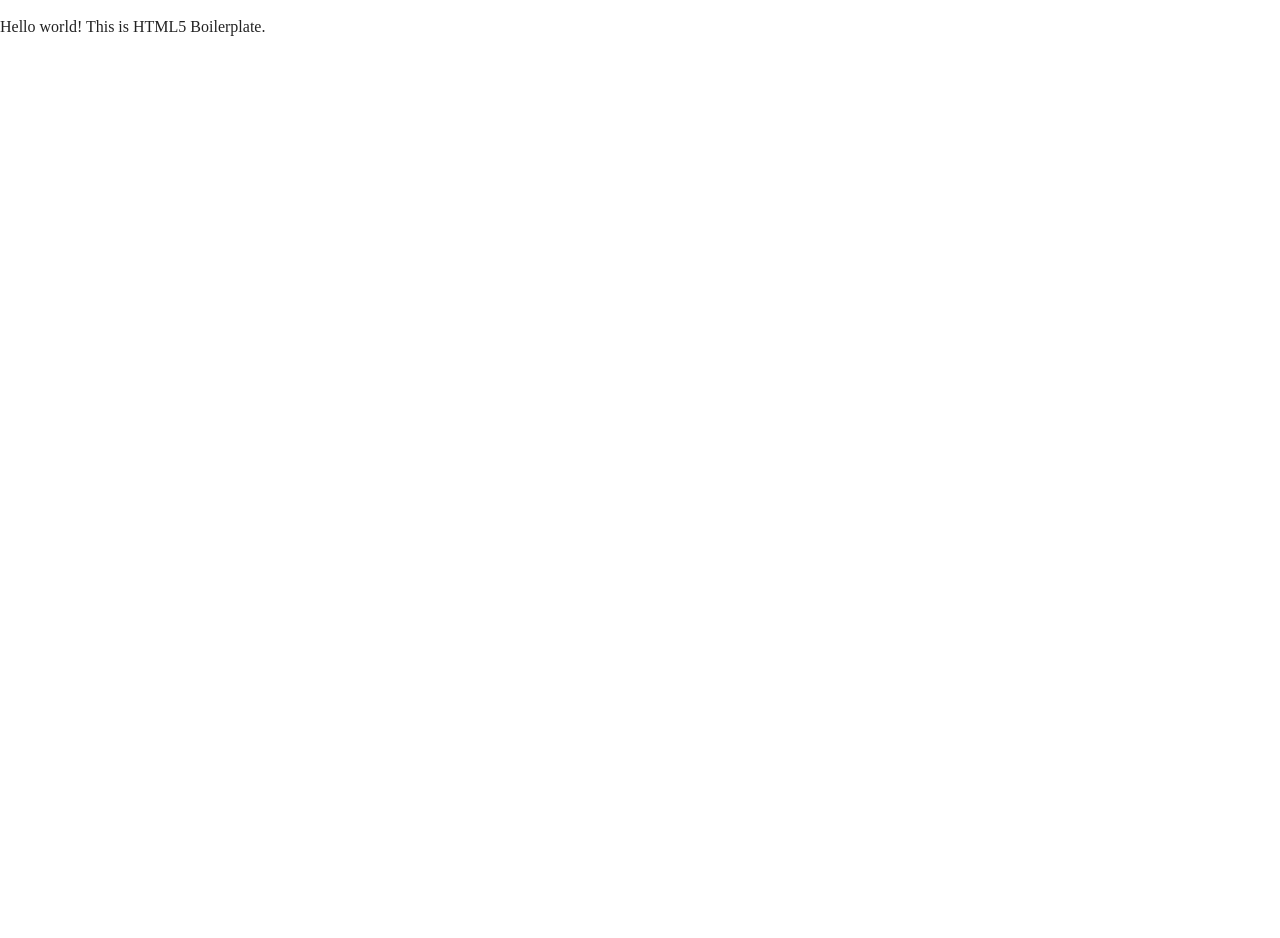
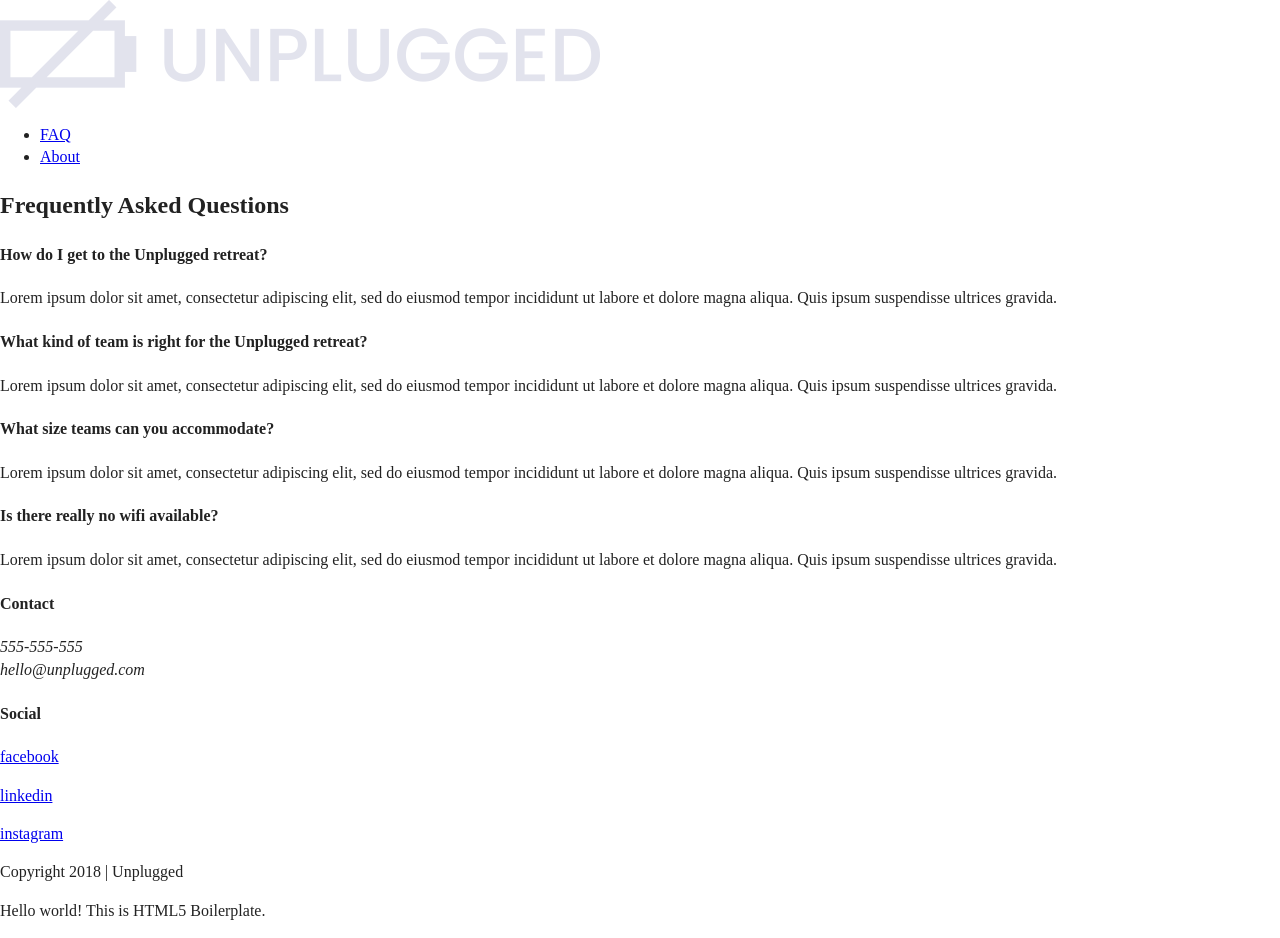
Before and after one commit to Theresa37/unpluggedresponsvie, a website: page faq/index.html in a window 1280 px wide. Before the commit the page ends 800 px from the top, so only its background shows below. Drawn offline with Linux system fonts and the light colour scheme.

Commit message:
updated faq page

```diff
--- a/faq/index.html
+++ b/faq/index.html
@@ -24,6 +24,72 @@
 
 <body>
 
+  <header>
+    <div class="content-wrapper">
+      <a href="#">
+        <img src="../img/unpluggedlogo.png" alt="unplugged logo">
+      </a>
+     <div class="header-divider"></div>
+     <nav>
+      <ul>
+        <li><a href="../faq/index.html">FAQ</a></li>
+        <li><a href="../about/index.html" target="_blank">About</a></li>
+      </ul>
+     </nav>
+    </div>
+  </header>
+
+    <main class="faq-section">
+      <div class="content-wrapper">
+        <h2>Frequently Asked Questions</h2>
+        <div class="faq-content">
+          <h4>How do I get to the Unplugged retreat?</h4>
+          <p>Lorem ipsum dolor sit amet, consectetur adipiscing elit, sed do eiusmod tempor incididunt ut labore et dolore magna aliqua. Quis ipsum suspendisse ultrices gravida.  </p>
+        </div>
+        <div class="faq-content">
+          <h4>What kind of team is right for the Unplugged retreat?</h4>
+          <p>Lorem ipsum dolor sit amet, consectetur adipiscing elit, sed do eiusmod tempor incididunt ut labore et dolore magna aliqua. Quis ipsum suspendisse ultrices gravida.  </p>
+        </div>
+        <div class="faq-content">
+          <h4>What size teams can you accommodate?</h4>
+          <p>Lorem ipsum dolor sit amet, consectetur adipiscing elit, sed do eiusmod tempor incididunt ut labore et dolore magna aliqua. Quis ipsum suspendisse ultrices gravida.  </p>
+        </div>
+        <div class="faq-content">
+          <h4>Is there really no wifi available?</h4>
+          <p>Lorem ipsum dolor sit amet, consectetur adipiscing elit, sed do eiusmod tempor incididunt ut labore et dolore magna aliqua. Quis ipsum suspendisse ultrices gravida. </p>
+        </div>
+      </div> <!--faq content wrapper ends-->
+  </main>
+
+  <footer>
+    <div class="content-wrapper">
+      <div class="footer-content">
+        <div class="contact">
+          <h4>Contact</h4>
+          <address>
+            <p>
+            555-555-555<br>
+            hello@unplugged.com
+            </p>
+          </address>
+        </div>
+
+        <div class="social">
+          <h4>Social</h4>
+          <div class="social-icons">
+            <p><a href="https://www.facebook.com/theresa.worley.79/" target="_blank">facebook</a><p>
+            <p><a href="https://www.linkedin.com/in/theresa-worley-6340a3b/" target="_blank">linkedin</a><p>
+            <p><a href="https://www.instagram.com/peachyt29/" target="_blank">instagram</a><p>
+          </div>
+        </div>
+      </div><!--footer content ends-->
+    </div><!--footer content-wrapper ends-->
+    <div class="copyright">
+      <p>Copyright 2018 | Unplugged</p>
+    </div>
+  </footer>
+
+
   <!-- Add your site or application content here -->
   <p>Hello world! This is HTML5 Boilerplate.</p>
   <script src="../js/vendor/modernizr-3.11.2.min.js"></script>
```
